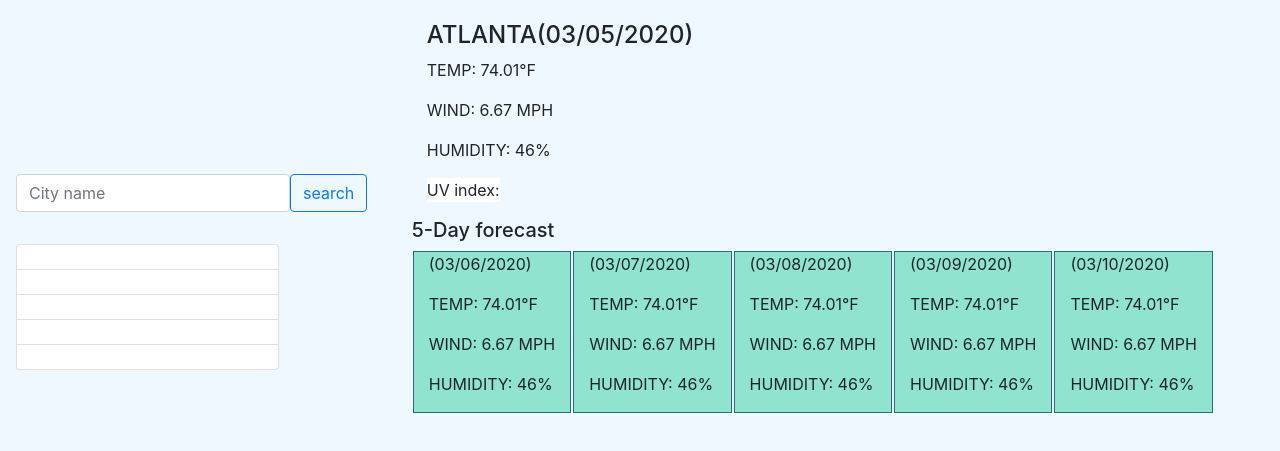
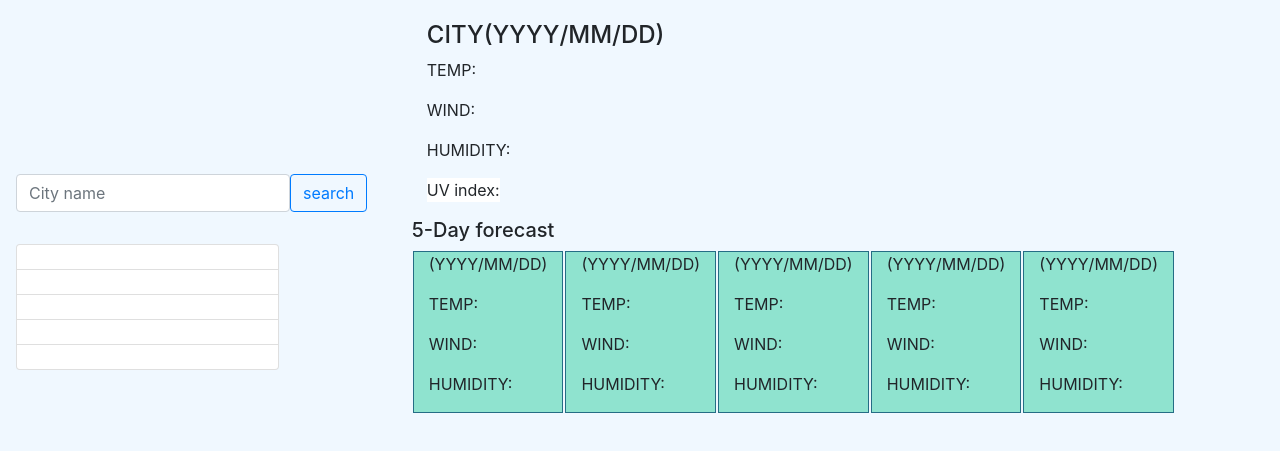
Before and after one commit to MikeTigray/weather-dashboard, a plain HTML site: page index.html in a window 1280 px wide. Shown: the part 59-510 px from the top of the page. Drawn offline with nearby package versions, Linux system fonts and the light colour scheme.

Commit message:
modified html text content, and  polished javascript.

```diff
--- a/assets/css/style.css
+++ b/assets/css/style.css
@@ -4,6 +4,9 @@
 }
 body {
   background-color: aliceblue;
+}
+p {
+  font-size: 1rem;
 }
 .header {
   background-color: #256d85;
--- a/assets/js/script.js
+++ b/assets/js/script.js
@@ -1,8 +1,6 @@
-var APIkey = "7f6f2d99953fc081fdbbf025eed2d11f";
 var APIkeyForecast = "0e0e192396f34de1bf07cb631356eb62";
-
+var index = 0;
 var cityName = document.querySelector("#cityName");
-index = 0;
 var date = document.querySelector("#displayDate");
 var temp = document.querySelector("#temp");
 var wind = document.querySelector("#wind");
@@ -32,7 +30,7 @@ var humidity2 = document.querySelector("#humidityForecast2");
 var humidity3 = document.querySelector("#humidityForecast3");
 var humidity4 = document.querySelector("#humidityForecast4");
 var humidity5 = document.querySelector("#humidityForecast5");
-
+//variables for buttons
 var searchBtn = document.querySelector("#searchBtn");
 var searched1 = document.querySelector("#searched1");
 var searched2 = document.querySelector("#searched2");
@@ -44,6 +42,7 @@ var searchHistory = [searched1, searched2, searched3, searched4, searched5];
 //Array of strings to use as storage in local storage
 var storage = ["city1", "city2", "city3", "city4", "city5"];
 
+//when search button is clicked...execute function get() with user city input as argument to parameter
 searchBtn.addEventListener("click", function () {
   get(cityName.value);
 });
--- a/index.html
+++ b/index.html
@@ -70,10 +70,10 @@
     <!-- First container for current weather -->
     <div class="m-4 inl">
       <div class="container">
-        <h4 id="displayDate">ATLANTA(03/05/2020)</h4>
-        <p id="temp">TEMP: 74.01℉</p>
-        <p id="wind">WIND: 6.67 MPH</p>
-        <p id="humidity">HUMIDITY: 46%</p>
+        <h4 id="displayDate">CITY(YYYY/MM/DD)</h4>
+        <p id="temp">TEMP:</p>
+        <p id="wind">WIND:</p>
+        <p id="humidity">HUMIDITY:</p>
         <p id="uv">UV index:</p>
       </div>
       <!-- Second container for 5 day forecast -->
@@ -81,35 +81,35 @@
       <div class="container">
         <div class="row">
           <div class="col-sm">
-            <p id="dateForecast1">(03/06/2020)</p>
+            <p id="dateForecast1">(YYYY/MM/DD)</p>
 
-            <p id="tempForecast1">TEMP: 74.01℉</p>
-            <p id="windForecast1">WIND: 6.67 MPH</p>
-            <p id="humidityForecast1">HUMIDITY: 46%</p>
+            <p id="tempForecast1">TEMP:</p>
+            <p id="windForecast1">WIND:</p>
+            <p id="humidityForecast1">HUMIDITY:</p>
           </div>
           <div class="col-sm">
-            <p id="dateForecast2">(03/07/2020)</p>
-            <p id="tempForecast2">TEMP: 74.01℉</p>
-            <p id="windForecast2">WIND: 6.67 MPH</p>
-            <p id="humidityForecast2">HUMIDITY: 46%</p>
+            <p id="dateForecast2">(YYYY/MM/DD)</p>
+            <p id="tempForecast2">TEMP:</p>
+            <p id="windForecast2">WIND:</p>
+            <p id="humidityForecast2">HUMIDITY:</p>
           </div>
           <div class="col-sm">
-            <p id="dateForecast3">(03/08/2020)</p>
-            <p id="tempForecast3">TEMP: 74.01℉</p>
-            <p id="windForecast3">WIND: 6.67 MPH</p>
-            <p id="humidityForecast3">HUMIDITY: 46%</p>
+            <p id="dateForecast3">(YYYY/MM/DD)</p>
+            <p id="tempForecast3">TEMP:</p>
+            <p id="windForecast3">WIND:</p>
+            <p id="humidityForecast3">HUMIDITY:</p>
           </div>
           <div class="col-sm">
-            <p id="dateForecast4">(03/09/2020)</p>
-            <p id="tempForecast4">TEMP: 74.01℉</p>
-            <p id="windForecast4">WIND: 6.67 MPH</p>
-            <p id="humidityForecast4">HUMIDITY: 46%</p>
+            <p id="dateForecast4">(YYYY/MM/DD)</p>
+            <p id="tempForecast4">TEMP:</p>
+            <p id="windForecast4">WIND:</p>
+            <p id="humidityForecast4">HUMIDITY:</p>
           </div>
           <div class="col-sm">
-            <p id="dateForecast5">(03/10/2020)</p>
-            <p id="tempForecast5">TEMP: 74.01℉</p>
-            <p id="windForecast5">WIND: 6.67 MPH</p>
-            <p id="humidityForecast5">HUMIDITY: 46%</p>
+            <p id="dateForecast5">(YYYY/MM/DD)</p>
+            <p id="tempForecast5">TEMP:</p>
+            <p id="windForecast5">WIND:</p>
+            <p id="humidityForecast5">HUMIDITY:</p>
           </div>
         </div>
       </div>
```
